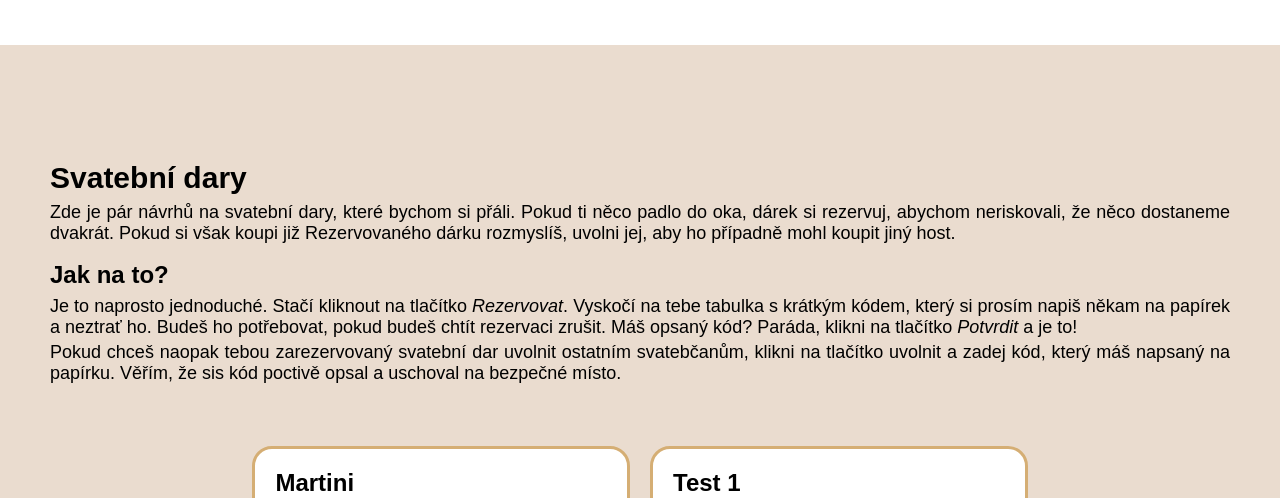
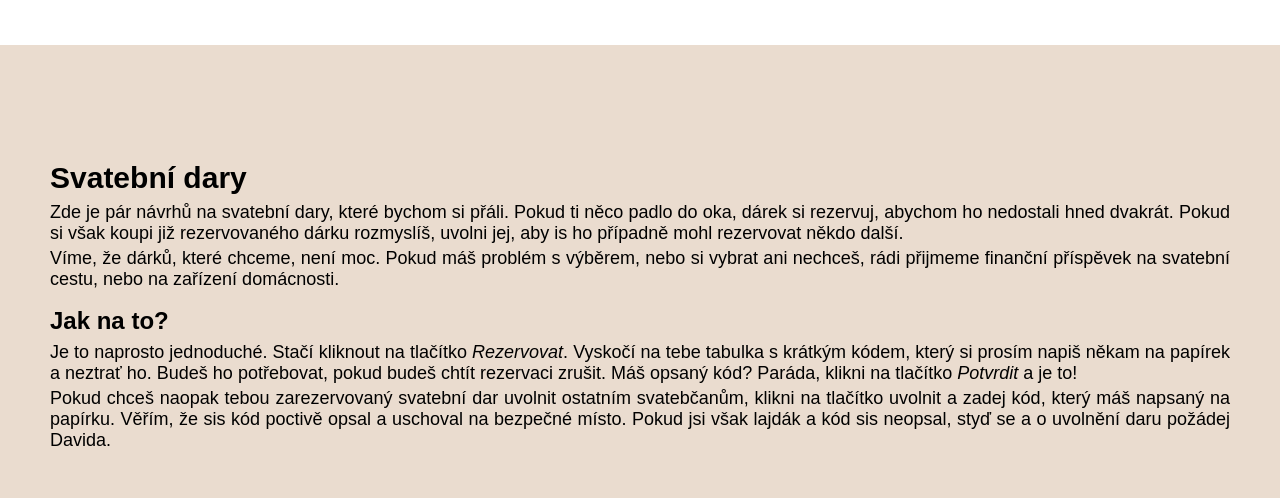
Before and after one commit to Davisiiiik/wedding_web, a Flask app: page / in a window 1280 px wide. Shown: the part 4023-4521 px from the top of the page. Run offline with Flask 3, Linux system fonts and the light colour scheme; data that the repository does not hold is empty; some libraries are stand-ins or nearby versions.

Commit message:
Changing web content

```diff
--- a/templates/gifts.html
+++ b/templates/gifts.html
@@ -2,8 +2,12 @@
     <h1>Svatební dary</h1>
     <p>
         Zde je pár návrhů na svatební dary, které bychom si přáli. Pokud ti něco padlo do oka, dárek si rezervuj,
-        abychom neriskovali, že něco dostaneme dvakrát. Pokud si však koupi již Rezervovaného dárku rozmyslíš, uvolni
-        jej, aby ho případně mohl koupit jiný host.
+        abychom ho nedostali hned dvakrát. Pokud si však koupi již rezervovaného dárku rozmyslíš, uvolni jej, aby
+        is ho případně mohl rezervovat někdo další.
+    </p>
+    <p>
+        Víme, že dárků, které chceme, není moc. Pokud máš problém s výběrem, nebo si vybrat ani nechceš,
+        rádi přijmeme finanční příspěvek na svatební cestu, nebo na zařízení domácnosti.
     </p>
 
     <h2>Jak na to?</h2>
@@ -14,7 +18,8 @@
     </p>
     <p>
         Pokud chceš naopak tebou zarezervovaný svatební dar uvolnit ostatním svatebčanům, klikni na tlačítko uvolnit
-        a zadej kód, který máš napsaný na papírku. Věřím, že sis kód poctivě opsal a uschoval na bezpečné místo.
+        a zadej kód, který máš napsaný na papírku. Věřím, že sis kód poctivě opsal a uschoval na bezpečné místo. Pokud
+        jsi však lajdák a kód sis neopsal, styď se a o uvolnění daru požádej Davida.
     </p>
 
     <div class="wrapper">
@@ -43,9 +48,4 @@
             </div>
         {% endfor %}
     </div>
-
-    <p>
-        Víme, že dárků, které chceme, není moc. Pokud máš problém s výběrem, nebo si vybrat ani nechceš,
-        rádi přijmeme finanční příspěvek na svatební cestu, nebo na zařízení domácnosti.
-    </p>
 </div>
```
